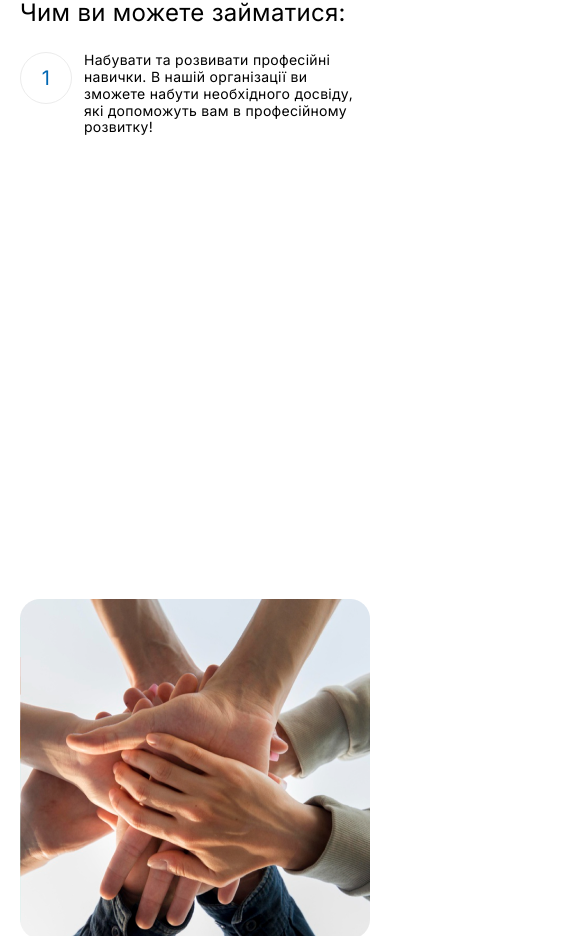
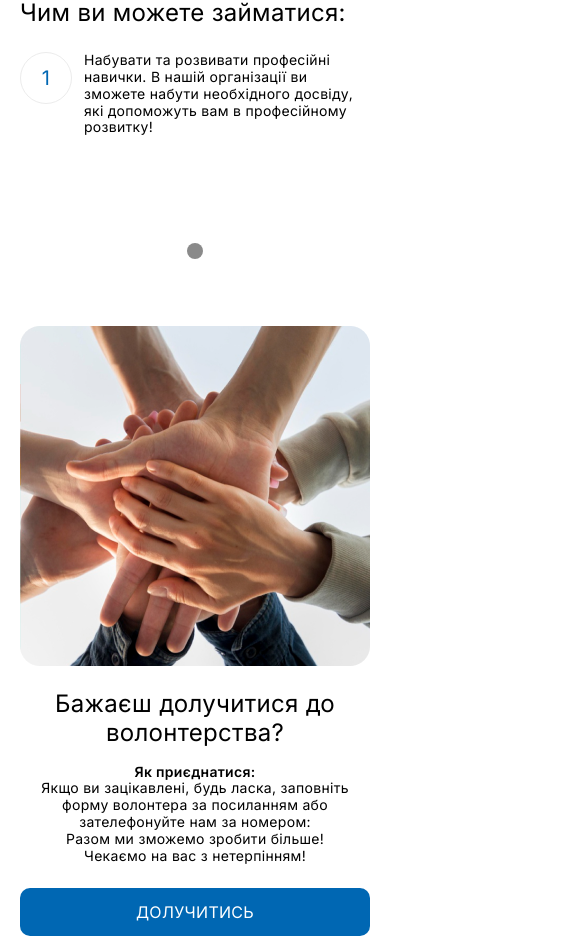
Before and after one commit to PopovYehor/conf-init, a Next.js app: page /volunteers in a window 390 px wide. Shown: the part 1117-2053 px from the top of the page, 585 px wide, since content can reach past the window. Built offline with nearby package versions, Linux system fonts and the light colour scheme; no server answers.

Commit message:
finished main slider logic

```diff
--- a/src/components/Volunteers/VolunteersSlider/VolunteersSlider.module.scss
+++ b/src/components/Volunteers/VolunteersSlider/VolunteersSlider.module.scss
@@ -15,7 +15,6 @@
             display: flex;
             width: 3729px;
 
-
             .slide{
                 display: flex;
                 flex-wrap: wrap;
@@ -27,6 +26,7 @@
                 .imageWrapper{
                     width: auto;
                     height: auto;
+
                     img{
                         width: 401px;
                         height: auto;
@@ -39,6 +39,52 @@
         display: flex;
         gap: 27px;
         margin: 64px 0 16px;
-
     }
 }
+
+
+@media screen and (min-width : 300px) and (max-width: 768px) {
+    .wrapper{
+        margin: 0;
+        width: 100%;
+        display: flex;
+        flex-direction: column;
+
+
+        .container{
+            display: flex;
+            height: auto;
+            margin: 64px 20px 24px;
+            width: 350px;
+            overflow: hidden;
+
+            .content{
+                display: flex;
+                width: 6300px;
+
+                .slide{
+                    display: flex;
+                    flex-wrap: nowrap;
+                    justify-content: unset;
+                    gap: 0;
+                    width: 350px;
+
+                    .imageWrapper{
+                        width: auto;
+                        height: auto;
+
+                        img{
+                            width: 350px;
+                            height: auto;
+                        }
+                    }
+                }
+            }
+        }
+        .dots_wrapper{
+            display: flex;
+            margin: 0;
+            gap: 14px;
+        }
+    }
+}
--- a/src/components/Volunteers/VolunteersSlider/VolunteersSlider.tsx
+++ b/src/components/Volunteers/VolunteersSlider/VolunteersSlider.tsx
@@ -7,10 +7,10 @@
 import { useEffect, useState } from "react";
 import { defaultGallerySlider } from "@/constants/mainItemsDefault/mainItemsDefault";
 import {
-  ActiveSlideDot,
-  OtherSlideDot,
-  MobileActiveSlideDot,
-  MobileOtherSlideDot,
+  MobileVolunteerActiveSlideDot,
+  MobileVolunteerOtherSlideDot,
+  DesctopVolunteerActiveSlideDot,
+  DesctopVolunteerOtherSlideDot
 } from "@/components/icons/icons-slider/icons-slider";
 
 export default function VolunteersSlider() {
@@ -28,6 +28,7 @@
   const isMobile = useAppSelector((state) => state.mobile.mobile);
   const [currentSlide, setCurrentSlide] = useState(0);
   const [dots, setDots] = useState<JSX.Element[]>([]);
+
   const handlers = useSwipeable({
     onSwipedLeft: () => handleNextSlide(),
     onSwipedRight: () => handlePrevSlide(),
@@ -51,34 +52,41 @@
   }, [languageSelected]);
 
   useEffect(() => {
-    const slidesPerPage = 6;
-    const grouped = [];
-    for (let i = 0; i < apiData.length; i += slidesPerPage) {
-      grouped.push(apiData.slice(i, i + slidesPerPage));
+    // Якщо не мобільна версія, групуємо по 6 фото на слайд
+    if (!isMobile) {
+      const slidesPerPage = 6;
+      const grouped = [];
+      for (let i = 0; i < apiData.length; i += slidesPerPage) {
+        grouped.push(apiData.slice(i, i + slidesPerPage));
+      }
+      setGroupedSlides(grouped);
+    } else {
+      // Якщо мобільна версія, не групуємо фото, кожне фото буде окремим слайдом
+      setGroupedSlides(apiData.map((item) => [item]));
     }
-    setGroupedSlides(grouped);
     setCurrentSlide(0);
-  }, [apiData]);
+  }, [apiData, isMobile]);
 
   useEffect(() => {
     const dotsCount = groupedSlides.length;
     const newDots = Array.from({ length: dotsCount }, (_, i) => (
       <div style={{ cursor: "pointer" }} key={i} onClick={() => goToSlide(i)}>
         {i === currentSlide ? (
-          isMobile ? (
-            <MobileActiveSlideDot />
+          !isMobile ? (
+            <DesctopVolunteerActiveSlideDot />
           ) : (
-            <ActiveSlideDot />
+            <MobileVolunteerActiveSlideDot />
           )
-        ) : isMobile ? (
-          <MobileOtherSlideDot />
+        ) : !isMobile ? (
+          <DesctopVolunteerOtherSlideDot />
         ) : (
-          <OtherSlideDot />
+          <MobileVolunteerOtherSlideDot />
         )}
       </div>
     ));
     setDots(newDots);
   }, [currentSlide, groupedSlides.length, isMobile]);
+
 
   const handleNextSlide = () => {
     setCurrentSlide((prev) => (prev + 1) % groupedSlides.length);
@@ -100,12 +108,12 @@
         <div
           className={style.content}
           style={{
-            transform: `translateX(-${currentSlide * 33.3}%)`,
+            transform: `translateX(-${currentSlide * (isMobile ? (100 / dots.length) : 33.3)}%)`,
             transition: "transform 0.5s ease",
           }}
         >
-          {groupedSlides.map((group) => (
-            <div key={group[0]._id} className={style.slide} >
+          {groupedSlides.map((group, index) => (
+            <div key={index} className={style.slide}>
               {group.map((gallery) => (
                 <div key={gallery._id} className={style.imageWrapper}>
                   <img src={gallery.image.url} alt="" />
--- a/src/components/icons/icons-slider/icons-slider.tsx
+++ b/src/components/icons/icons-slider/icons-slider.tsx
@@ -37,3 +37,42 @@
         </div>
   );
 };
+
+export const DesctopVolunteerActiveSlideDot = () => {
+    return (
+        <div>
+            <svg width="19" height="19" viewBox="0 0 19 19" fill="none" xmlns="http://www.w3.org/2000/svg">
+            <circle cx="9.5" cy="9.5" r="9.5" fill="#497792"/>
+            </svg>
+        </div>
+    );
+}
+
+export const DesctopVolunteerOtherSlideDot = () => {
+    return (
+        <div>
+            <svg width="20" height="19" viewBox="0 0 20 19" fill="none" xmlns="http://www.w3.org/2000/svg">
+            <circle cx="10" cy="9.5" r="9.5" fill="#99B1BF"/>
+            </svg>
+        </div>
+    );
+}
+
+export const MobileVolunteerActiveSlideDot = () => {
+    return (
+        <div>
+            <svg width="16" height="16" viewBox="0 0 16 16" fill="none" xmlns="http://www.w3.org/2000/svg">
+                <circle cx="8" cy="8" r="8" fill="#8A8A8A"/>
+            </svg>
+        </div>
+    );
+}
+
+export const MobileVolunteerOtherSlideDot = () => {
+    return (
+        <div>
+            <svg width="16" height="16" viewBox="0 0 16 16" fill="none" xmlns="http://www.w3.org/2000/svg">
+                <circle cx="8" cy="8" r="8" fill="#D9D9D9" />
+            </svg>
+        </div>);
+};
```
Lines whose indentation alone changed are shown as unchanged.
